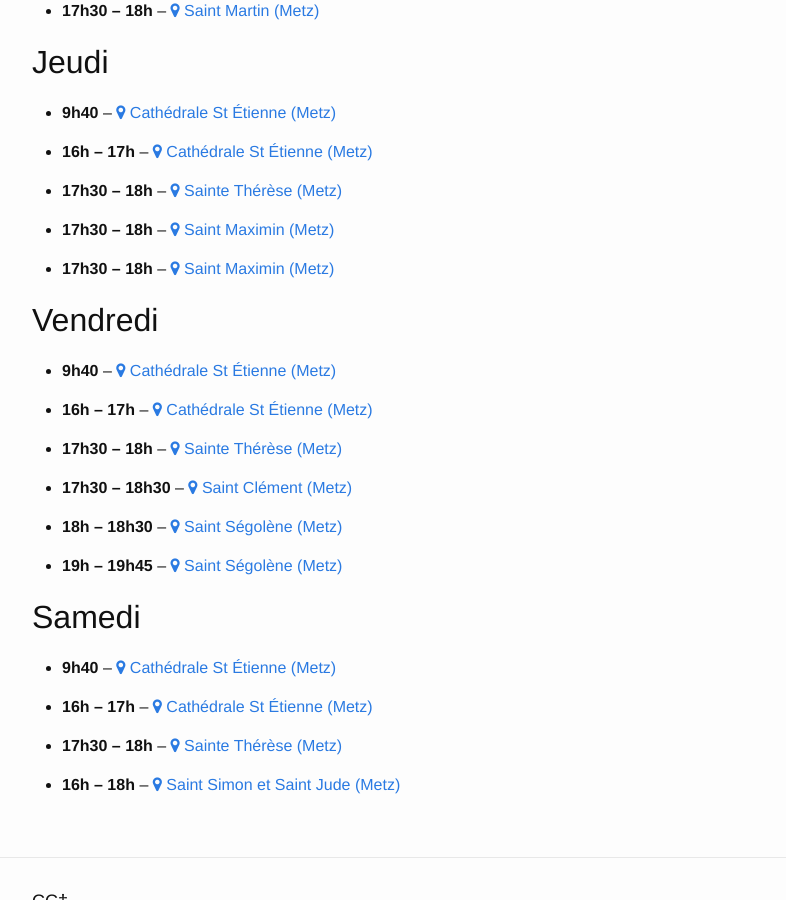
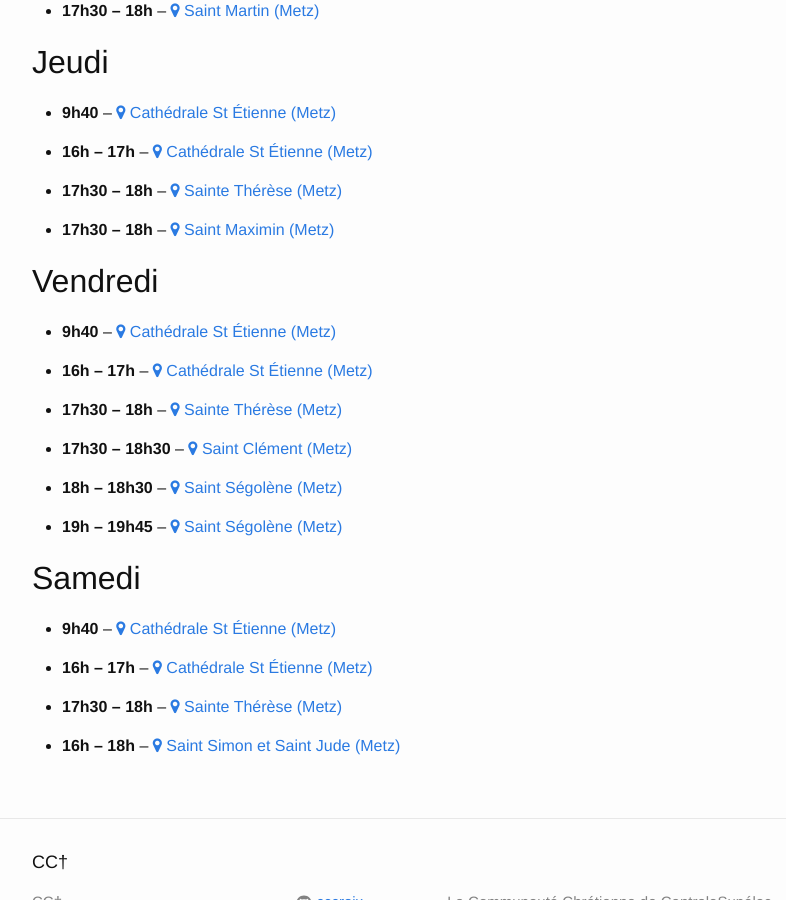
Before and after one commit to cccroix/cccroix.github.io, a Jekyll site: the page built from confessions.md, in a window 1280 px wide and 900 px high, scrolled down 1218 px. Shown: the whole window, without its empty margins (238-1024 px from the left). Built offline with Jekyll 4.4.1, drawn with Linux system fonts in a browser that asks for light colours; nearby versions of some CDN libraries.

Commit message:
St Maximin two time in confessions.yaml

```diff
--- a/_data/confessions.yaml
+++ b/_data/confessions.yaml
@@ -102,12 +102,6 @@
   horaire: 17h30
   horairefin: 18h
 
-- eglise: maximin
-  jour:
-     - jeudi
-  horaire: 17h30
-  horairefin: 18h
-
 - eglise: segolene
   jour:
      - vendredi
```
